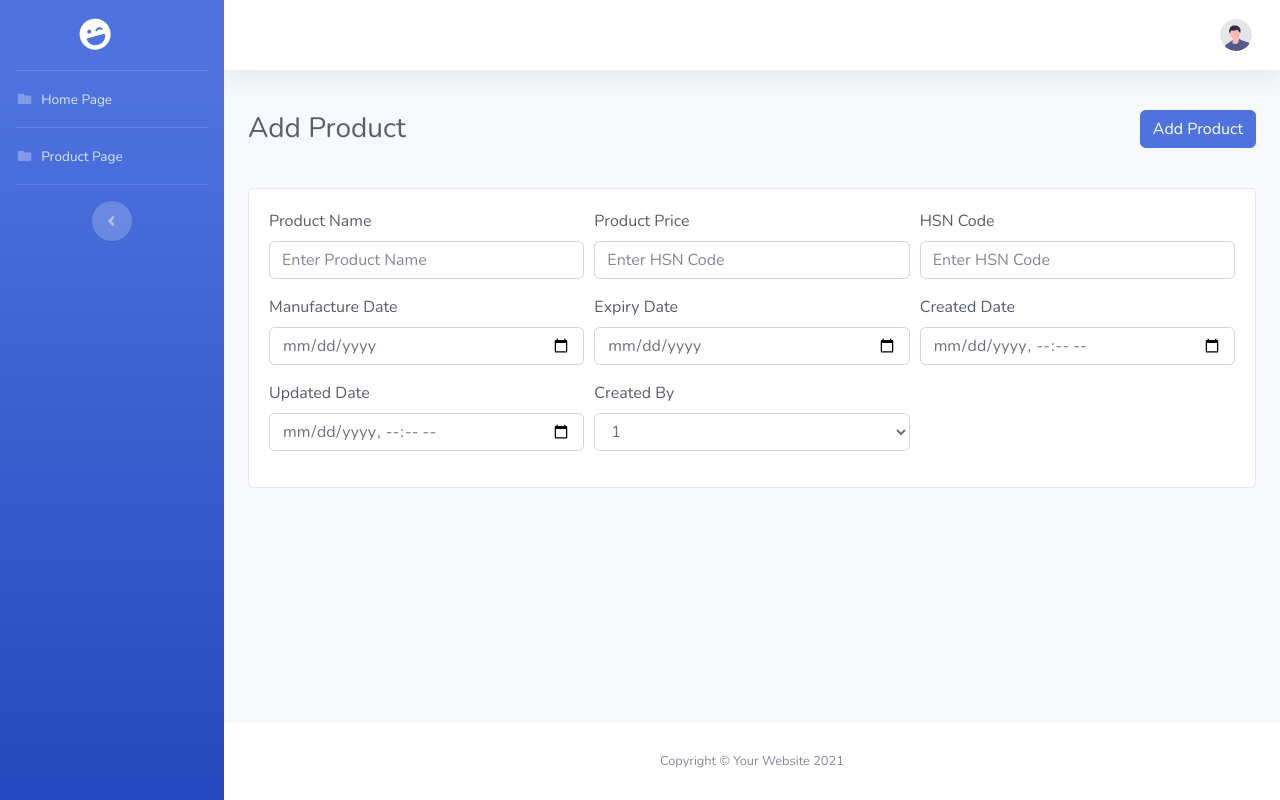
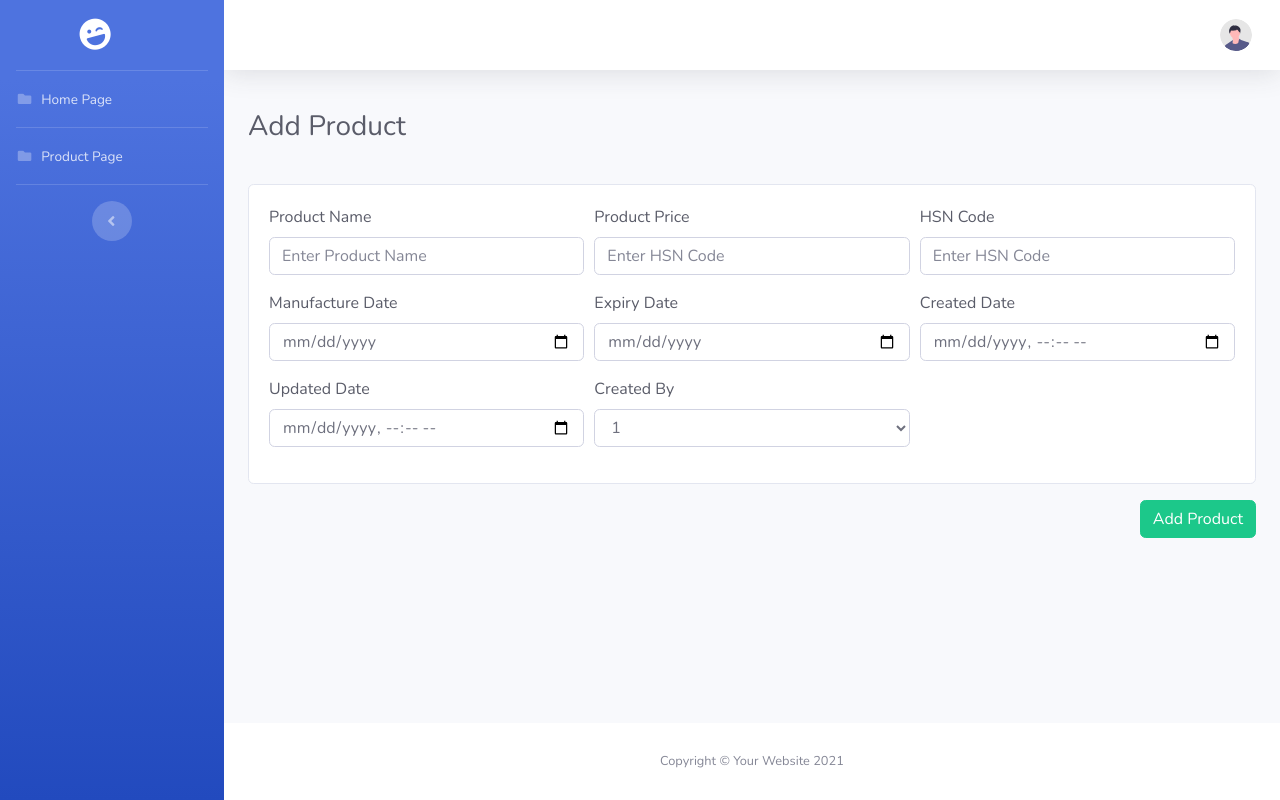
Before and after one commit to nagesh882/advance-django-admin-panel, a Django app: page /product_create/ in a window 1280 px wide. Run offline with Django 5.2, Linux system fonts and the light colour scheme; data comes from the database, SQL or seed files in the repository; both versions use the stored data as it was after the commit; some libraries are stand-ins or nearby versions.

Commit message:
Products improved

```diff
--- a/django_task/login/templates/products/product_create.html
+++ b/django_task/login/templates/products/product_create.html
@@ -9,7 +9,6 @@
         {% csrf_token %}
         <div class="d-sm-flex align-items-center justify-content-between mb-4">
             <h1 class="h3 my-3 text-gray-800">Add Product</h1>
-            <button type="submit" class="btn btn-primary my-3">Add Product</button>
         </div>
 
         <div class="row">
@@ -64,6 +63,10 @@
                 </div>
             </div>
         </div>
+        <div class="d-sm-flex align-items-center justify-content-between mb-4">
+            <h1 class="h3 my-3 text-gray-800"></h1>
+            <button type="submit" class="btn btn-success my-3">Add Product</button>
+        </div>
     </form>
 </div>
 
--- a/django_task/login/templates/products/product_update.html
+++ b/django_task/login/templates/products/product_update.html
@@ -7,7 +7,6 @@
         {% csrf_token %}
         <div class="d-sm-flex align-items-center justify-content-between mb-4">
             <h1 class="h3 my-3 text-gray-800">Update Product</h1>
-            <button type="submit" class="btn btn-primary my-3">Update Product</button>
         </div>
 
         <div class="row">
@@ -62,6 +61,10 @@
                 </div>
             </div>
         </div>
+        <div class="d-sm-flex align-items-center justify-content-between mb-4">
+            <h1 class="h3 my-3 text-gray-800"></h1>
+            <button type="submit" class="btn btn-primary my-3">Update Product</button>
+        </div>
     </form>
 </div>
 
```
Also changed, not shown: django_task/db.sqlite3.
